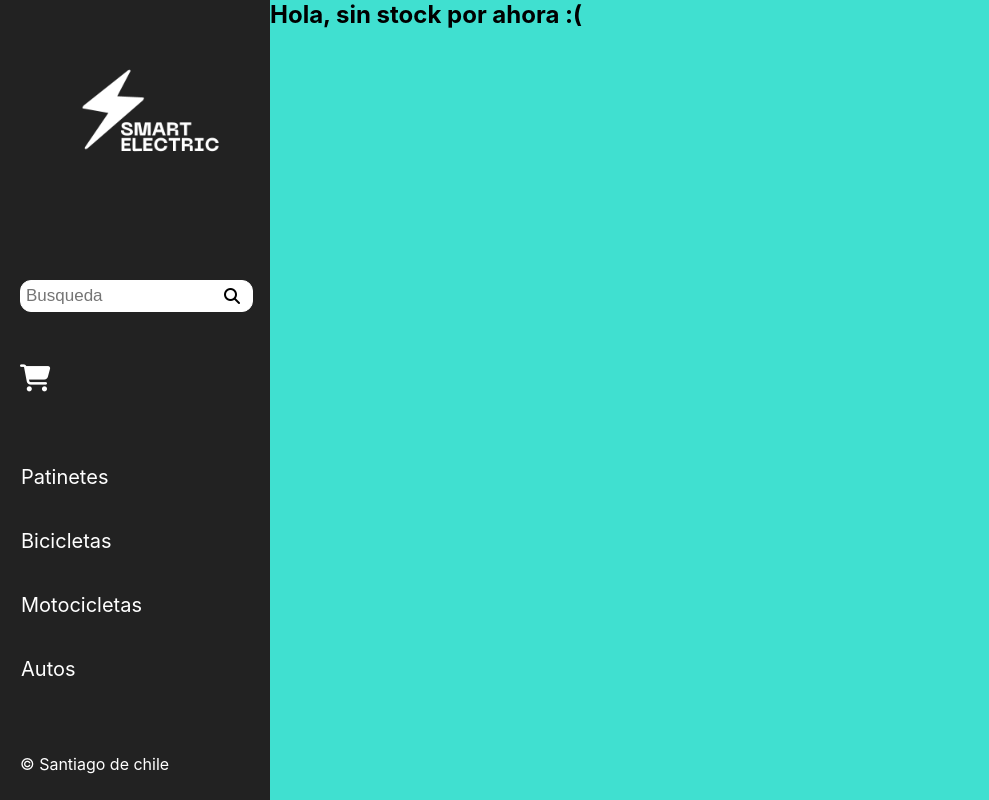
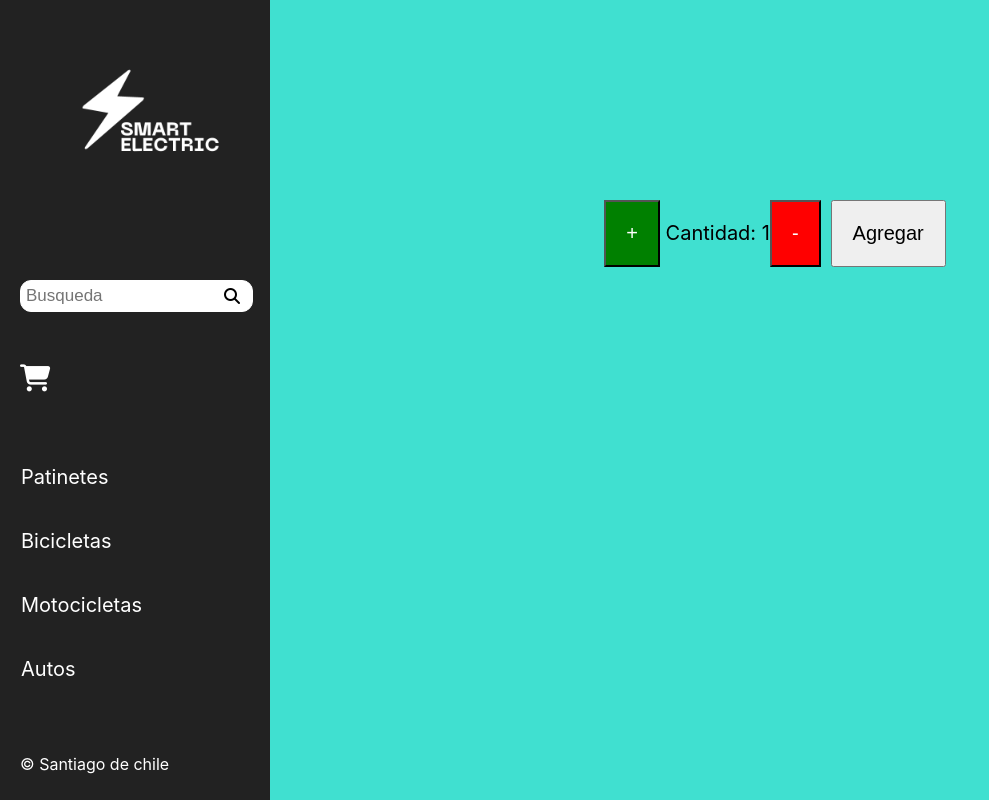
Before and after one commit to hebertjosedev/ecommerce-electric-hebertb, a React (Create React App) app: page / in a window 1280 px wide. Shown: the whole page, without its empty margins (0-989 px from the left). Built offline with nearby package versions, Linux system fonts and the light colour scheme.

Commit message:
Se agrega boton de agregar producto

```diff
--- /dev/null
+++ b/src/components/ItemCount/ItemCount.css
@@ -0,0 +1,21 @@
+.contenedor-contador {
+  text-align: center;
+  margin-top: 200px;
+  font-size: 20px;
+}
+
+.contenedor-contador button:first-child {
+  background-color: green;
+  color: white;
+}
+
+.contenedor-contador button:nth-child(3) {
+  background-color: red;
+  color: white;
+  margin-right: 10px;
+}
+
+.botones-contador {
+  padding: 20px;
+  font-size: 20px;
+}
--- /dev/null
+++ b/src/components/ItemCount/ItemCount.js
@@ -0,0 +1,40 @@
+import React, { useState } from "react";
+import "./ItemCount.css";
+
+function ItemCount({ stock, initial }) {
+  const [count, setCount] = useState(initial);
+
+  const sumItem = () => {
+    count < stock
+      ? setCount(count + 1)
+      : alert("Alcanzaste el maximo de unidades disponibles del producto");
+  };
+  const resItem = () => {
+    count > initial ? setCount(count - 1) : alert("El minimo es un producto");
+  };
+
+  const onAdd = () => {
+    if (count >= 1) {
+      alert(`Agregaste ${count} productos `);
+    }
+  };
+
+  return (
+    <div>
+      <div className="contenedor-contador">
+        <button className="botones-contador mas" onClick={sumItem}>
+          +
+        </button>
+        <label> Cantidad: {count}</label>
+        <button className="botones-contador menos" onClick={resItem}>
+          -
+        </button>
+        <button className="botones-contador agregar" onClick={onAdd}>
+          Agregar
+        </button>
+      </div>
+    </div>
+  );
+}
+
+export default ItemCount;
--- a/src/components/ItemListContainer/ItemListContainer.js
+++ b/src/components/ItemListContainer/ItemListContainer.js
@@ -1,10 +1,11 @@
 import React from "react";
 import "./ItemListContainer.css";
+import ItemCount from "../ItemCount/ItemCount";
 
 function ItemListContainer({ saludo }) {
   return (
     <div>
-      <h1> {saludo} </h1>
+      <ItemCount initial={1} stock={5} />
     </div>
   );
 }
```
